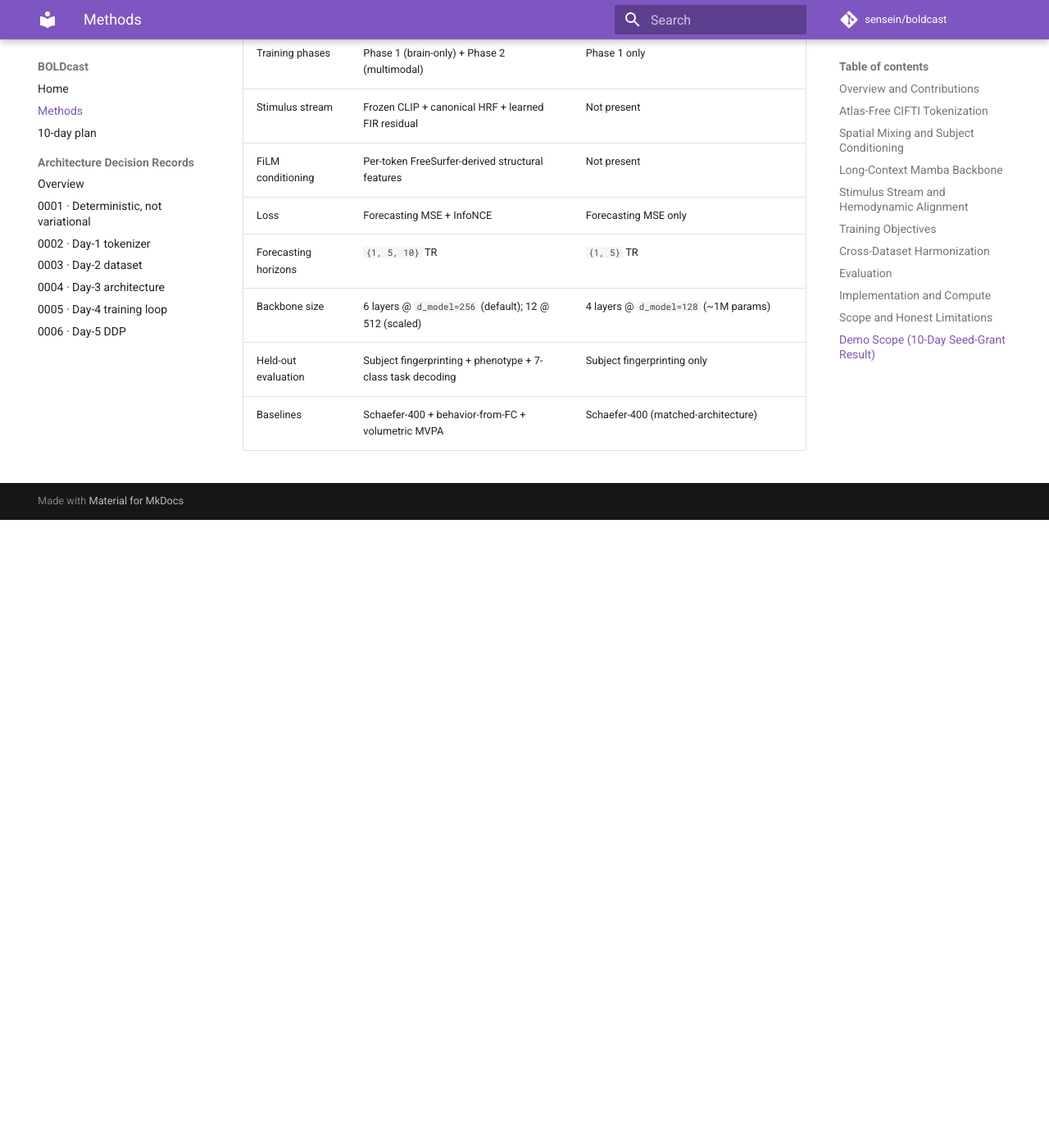
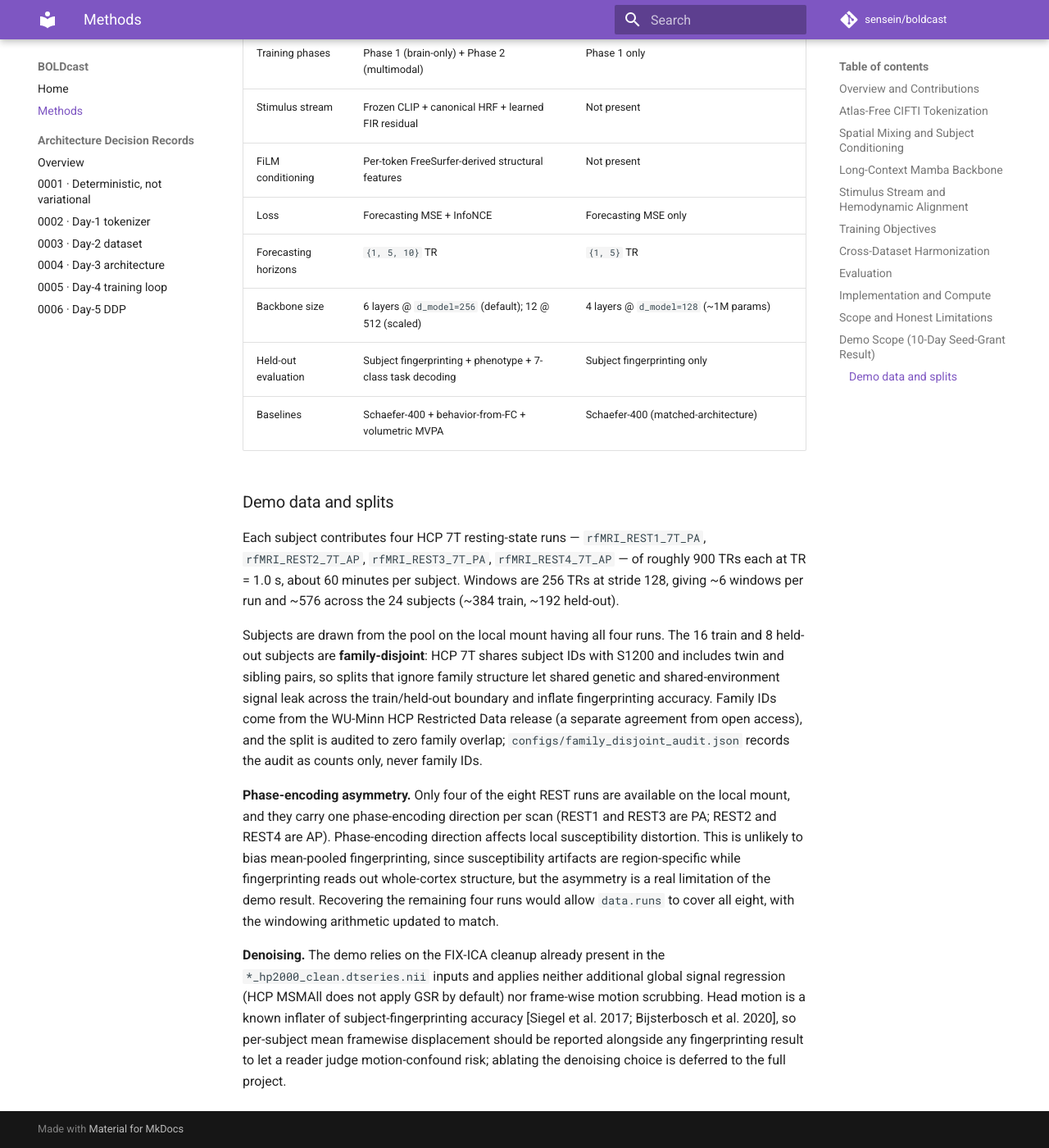
Before and after one commit to sensein/boldcast, an MkDocs documentation site: the page built from docs/methods.md, in a window 1280 px wide and 1400 px high, scrolled down 6340 px. Shown: the whole window at 82% size. Built offline with MkDocs 1.6.1 and Material for MkDocs 9.7.7, drawn with Linux system fonts in a browser that asks for light colours; comment, search, counter and statistics services are not loaded; before the commit the page ends 6974 px from its top, so only the background shows below that; some of the changed text lies outside the part shown.

Commit message:
docs: fold the demo data specification into methods.md
The demo's dataset description lived in a separate day-by-day execution
document, which put reproducibility-relevant facts in a file organised
around a calendar rather than around the method. methods.md now carries
them directly, under a new "Demo data and splits" subsection: run names
and count, TR and window arithmetic, the family-disjoint split rationale,
the phase-encoding asymmetry, and the denoising policy with its
motion-confound caveat.

Two of those facts were stale where they sat and are corrected here:

- Splits are family-disjoint. The old text described them as random over
  open-access subjects with family overlap uncontrolled, but
  configs/demo.yaml points at the family-disjoint lists and the audit
  records zero family overlap; the random lists survive only as
  commented-out fallbacks.
- The partition named for GPU work was not the one the submission
  scripts use.

The execution schedule itself is not reproducibility content and is no
longer published. Its per-day acceptance criteria were already restated
in the scripts that check them and in ADRs 0002/0003/0005/0006, so the
remaining references simply drop the pointer and keep the criteria.

Co-Authored-By: Claude Opus 5 (1M context) <noreply@anthropic.com>

```diff
--- a/docs/methods.md
+++ b/docs/methods.md
@@ -270,10 +270,10 @@ task labels, which is a forward inference [Poldrack 2006].
 
 ## Demo Scope (10-Day Seed-Grant Result)
 
-This document specifies the full proposed system. The 10-day demo plan in
-[`docs/10_day_plan.md`](10_day_plan.md) exercises a strict subset to produce
-a single defensible headline result (subject fingerprinting on HCP 7T rsfMRI
-vs. a Schaefer-400 ROI matched-architecture baseline). The demo is therefore
+This document specifies the full proposed system. The demo exercises a
+strict subset of it to produce a single defensible headline result (subject
+fingerprinting on HCP 7T rsfMRI vs. a Schaefer-400 ROI matched-architecture
+baseline). The demo is therefore
 infrastructure validation (atlas-free tokenizer round-trip; multi-GPU Mamba
 training pipeline; frozen-backbone retrieval eval) rather than evidence of
 the foundation-model thesis itself; the seed grant funds the components
@@ -284,7 +284,7 @@ omitted below.
 | Tokenization | 1024 cortex + 768 subcortex/cerebellum (`P = 1,792`) | Cortex-only (`P = 1,024`) |
 | Datasets | HCP 3T rest + HCP 7T movie + CNeuroMod | HCP 7T rsfMRI only (4 of 8 REST runs available locally; alternating PE) |
 | Subjects | ~190 | 16 train + 8 held-out |
-| Family-disjoint splits | Enforced via `Restricted_*.csv` | Not enforced (open-access only; documented caveat) |
+| Family-disjoint splits | Enforced via `Restricted_*.csv` | Enforced (see below) |
 | Training phases | Phase 1 (brain-only) + Phase 2 (multimodal) | Phase 1 only |
 | Stimulus stream | Frozen CLIP + canonical HRF + learned FIR residual | Not present |
 | FiLM conditioning | Per-token FreeSurfer-derived structural features | Not present |
@@ -293,3 +293,39 @@ omitted below.
 | Backbone size | 6 layers @ `d_model=256` (default); 12 @ 512 (scaled) | 4 layers @ `d_model=128` (~1M params) |
 | Held-out evaluation | Subject fingerprinting + phenotype + 7-class task decoding | Subject fingerprinting only |
 | Baselines | Schaefer-400 + behavior-from-FC + volumetric MVPA | Schaefer-400 (matched-architecture) |
+
+### Demo data and splits
+
+Each subject contributes four HCP 7T resting-state runs —
+`rfMRI_REST1_7T_PA`, `rfMRI_REST2_7T_AP`, `rfMRI_REST3_7T_PA`,
+`rfMRI_REST4_7T_AP` — of roughly 900 TRs each at TR = 1.0 s, about 60
+minutes per subject. Windows are 256 TRs at stride 128, giving ~6 windows
+per run and ~576 across the 24 subjects (~384 train, ~192 held-out).
+
+Subjects are drawn from the pool on the local mount having all four runs.
+The 16 train and 8 held-out subjects are **family-disjoint**: HCP 7T shares
+subject IDs with S1200 and includes twin and sibling pairs, so splits that
+ignore family structure let shared genetic and shared-environment signal
+leak across the train/held-out boundary and inflate fingerprinting accuracy.
+Family IDs come from the WU-Minn HCP Restricted Data release (a separate
+agreement from open access), and the split is audited to zero family overlap;
+`configs/family_disjoint_audit.json` records the audit as counts only, never
+family IDs.
+
+**Phase-encoding asymmetry.** Only four of the eight REST runs are available
+on the local mount, and they carry one phase-encoding direction per scan
+(REST1 and REST3 are PA; REST2 and REST4 are AP). Phase-encoding direction
+affects local susceptibility distortion. This is unlikely to bias mean-pooled
+fingerprinting, since susceptibility artifacts are region-specific while
+fingerprinting reads out whole-cortex structure, but the asymmetry is a real
+limitation of the demo result. Recovering the remaining four runs would allow
+`data.runs` to cover all eight, with the windowing arithmetic updated to match.
+
+**Denoising.** The demo relies on the FIX-ICA cleanup already present in the
+`*_hp2000_clean.dtseries.nii` inputs and applies neither additional global
+signal regression (HCP MSMAll does not apply GSR by default) nor frame-wise
+motion scrubbing. Head motion is a known inflater of subject-fingerprinting
+accuracy [Siegel et al. 2017; Bijsterbosch et al. 2020], so per-subject mean
+framewise displacement should be reported alongside any fingerprinting result
+to let a reader judge motion-confound risk; ablating the denoising choice is
+deferred to the full project.
--- a/mkdocs.yml
+++ b/mkdocs.yml
@@ -27,7 +27,6 @@ theme:
 nav:
   - Home: index.md
   - Methods: methods.md
-  - 10-day plan: 10_day_plan.md
   - Architecture Decision Records:
     - Overview: adr/README.md
     - 0001 · Deterministic, not variational: adr/0001-deterministic-not-variational.md
```
Also changed, not shown: docs/adr/0002-day1-tokenizer-implementation.md (+1 -2 lines), docs/adr/0003-day2-dataset-design.md (+1 -1 lines), docs/adr/0005-day4-training-loop.md (+3 -3 lines), docs/index.md (+0 -1 lines), 6 other files.
